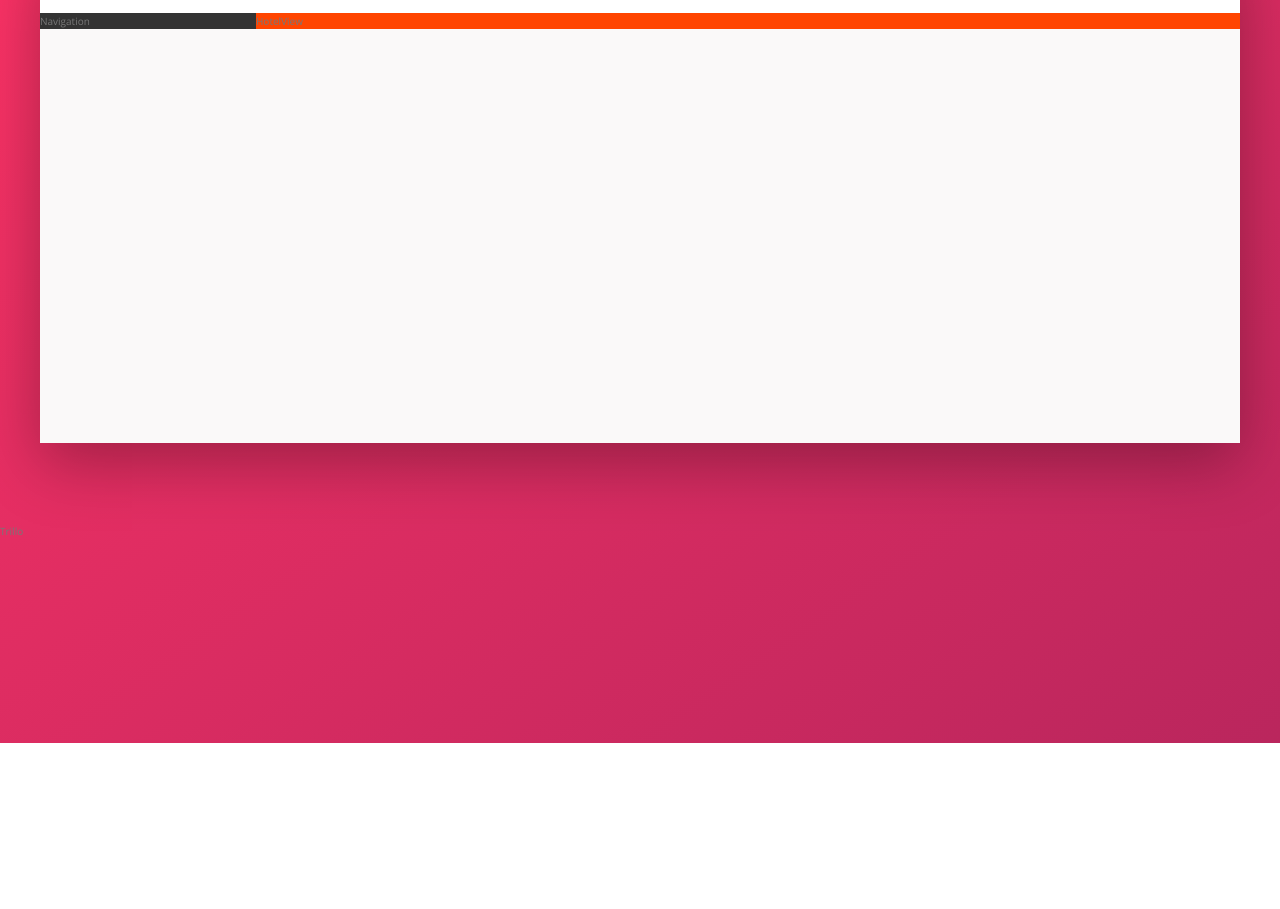
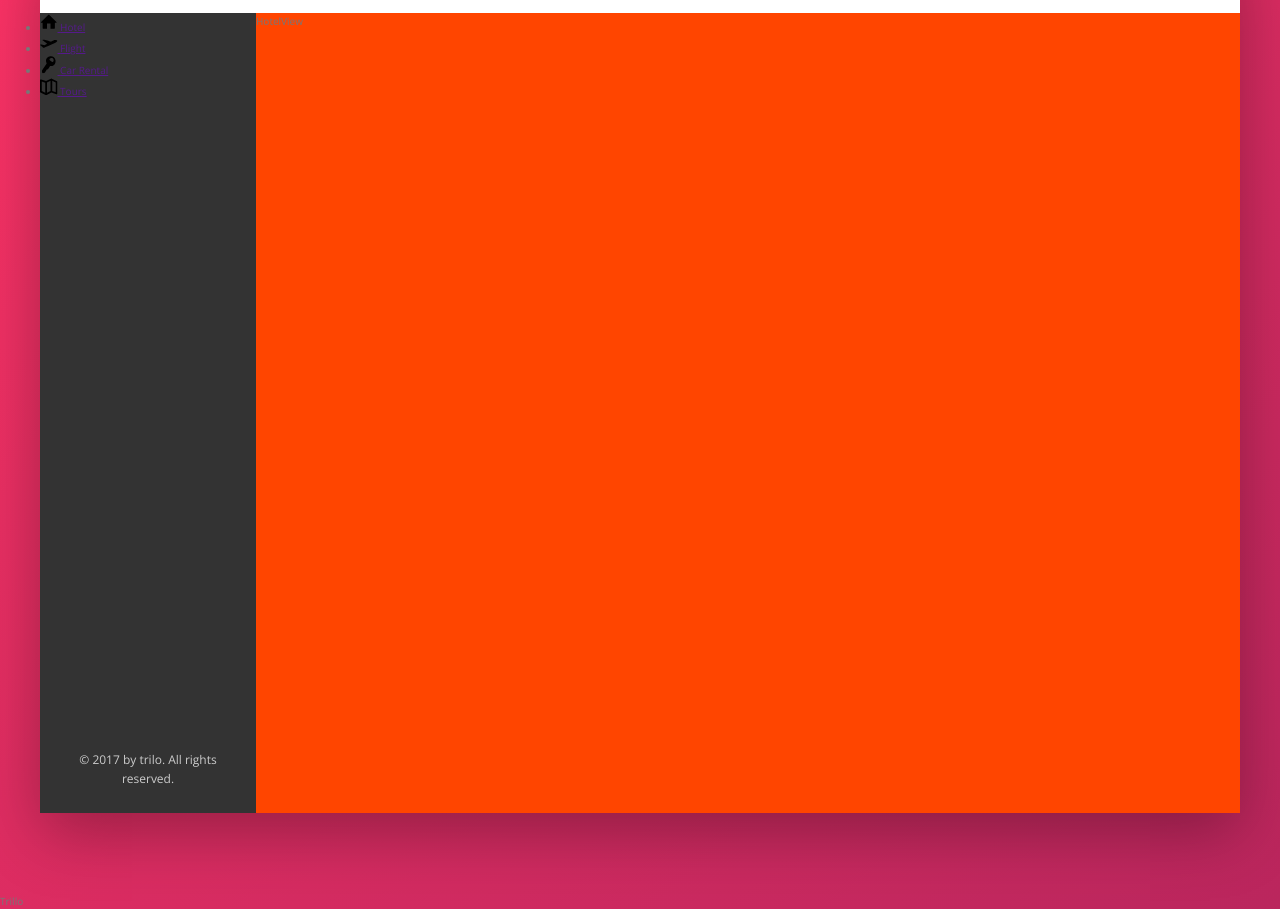
Before and after one commit to 01SagarArora/advancedCss-Trillo, a website: page index.html in a window 1280 px wide. Shown: the part 137-1046 px from the top of the page. Before the commit the page ends 880 px from the top, so only its background shows below. Drawn offline with nearby package versions, Linux system fonts and the light colour scheme.

Commit message:
Lecture 12

```diff
--- a/index.html
+++ b/index.html
@@ -45,7 +45,48 @@
             </header>
             <div class="content">
                 <nav class="sidebar">
-                    Navigation
+                    <ul class="site-nav">
+                        <li class="side-nav__item">
+                            <a href="" class="side-nav__link">
+                                <svg class="side-nav__icon">
+                                    <use xlink:href="img/sprite.svg#icon-home"></use>
+                                </svg>
+                                <span>Hotel</span>
+                            </a>
+                        </li>
+
+                        <li class="side-nav__item">
+                            <a href="" class="side-nav__link">
+                                <svg class="side-nav__icon">
+                                    <use xlink:href="img/sprite.svg#icon-aircraft-take-off"></use>
+                                </svg>
+                                <span>Flight</span>
+                            </a>
+                        </li>
+
+                        <li class="side-nav__item">
+                            <a href="" class="side-nav__link">
+                                <svg class="side-nav__icon">
+                                    <use xlink:href="img/sprite.svg#icon-key"></use>
+                                </svg>
+                                <span>Car Rental</span>
+                            </a>
+                        </li>
+
+                        <li class="side-nav__item">
+                            <a href="" class="side-nav__link">
+                                <svg class="side-nav__icon">
+                                    <use xlink:href="img/sprite.svg#icon-map"></use>
+                                </svg>
+                                <span>Tours</span>
+                            </a>
+                        </li>
+                    </ul>
+
+                    <div class="legal">
+                        &copy; 2017 by trilo. All rights reserved.
+                    </div>
+
                 </nav>
                 <main class="hotel-view">
                     HotelView
--- a/sass/_component.scss
+++ b/sass/_component.scss
@@ -122,3 +122,32 @@
     }
 
 }
+
+
+/// /////////////////////////////
+/// Side Navigation
+.side-nav {
+
+    &__item {
+
+    }
+
+    &__link {
+
+    }
+
+    &__icon{
+        width: 1.75rem;
+        height: 1.75rem;
+    }
+}
+
+/// /////////////////////////////
+/// Legal text
+
+.legal {
+    font-size: 1.2rem;
+    color:var(--color-grey-light-4);
+    text-align:center;
+    padding:2.5rem;
+}
--- a/sass/_layout.scss
+++ b/sass/_layout.scss
@@ -21,13 +21,17 @@
 }
 
 .sidebar{
+    display: flex;
     background-color: var(--color-grey-dark-1);
     flex: 0 0 18%;
+    flex-direction: column;
+    justify-content: space-between;
 }
 
 .hotel-view{
     background-color: #fff;
     background-color: orangered;
+    height: 80rem;
     flex: 1;
 
 }
```
Also changed, not shown: css/style.css.
